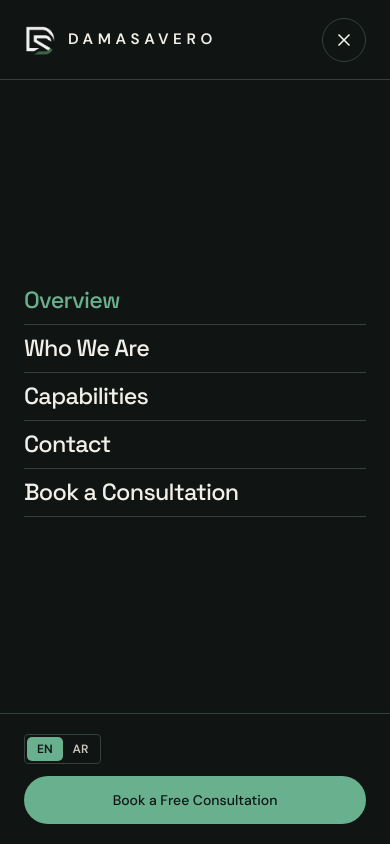
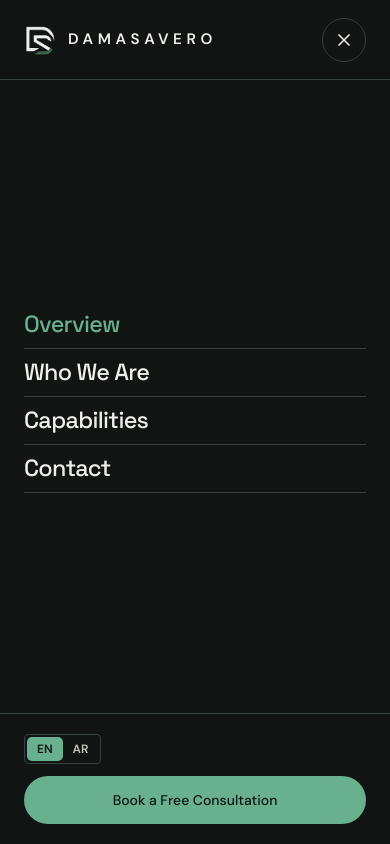
Before and after one commit to Osamatello/osamatelloagency-telloagency, a Next.js app: page / in a window 390 px wide. Both pictures are taken after a click on the button "Menu". Shown: the top 844 px of the page. Built offline with nearby package versions, Linux system fonts and the light colour scheme.

Commit message:
Remove duplicate mobile consultation nav item

```diff
--- a/components/site/Header.tsx
+++ b/components/site/Header.tsx
@@ -138,7 +138,7 @@ export function Header() {
             className="container-page grid flex-1 content-center py-6"
             aria-label="Mobile"
           >
-            {dict.nav.map((item, i) => {
+            {primaryNav.map((item, i) => {
               const active = isActive(item.href);
               return (
                 <Link
```
